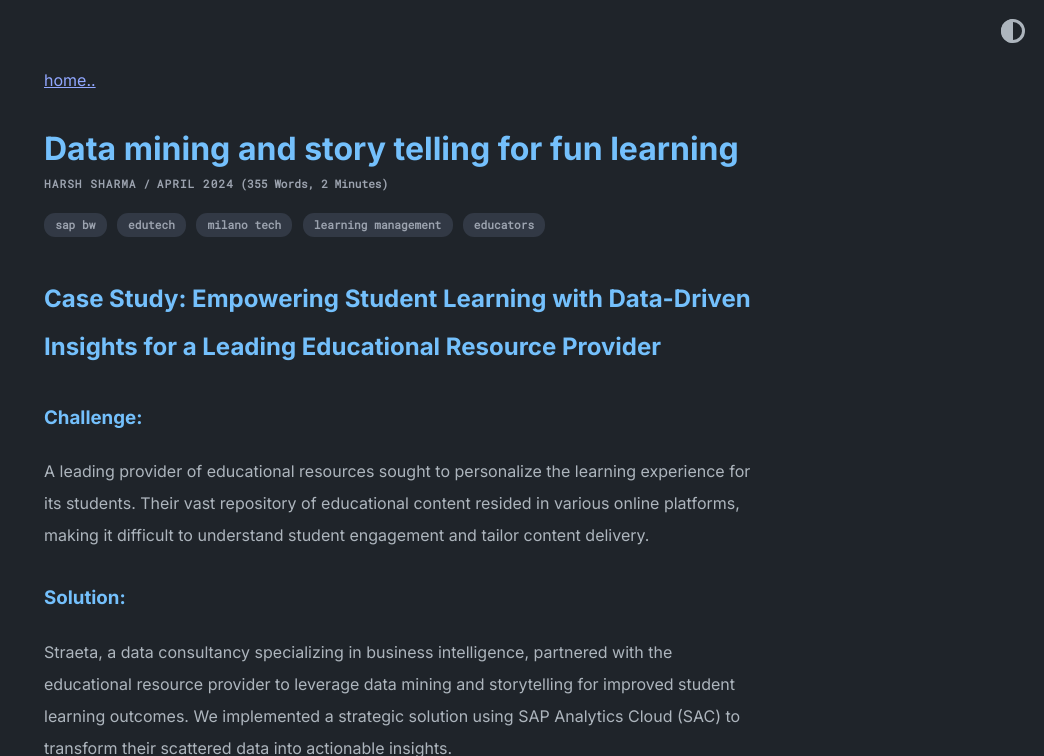
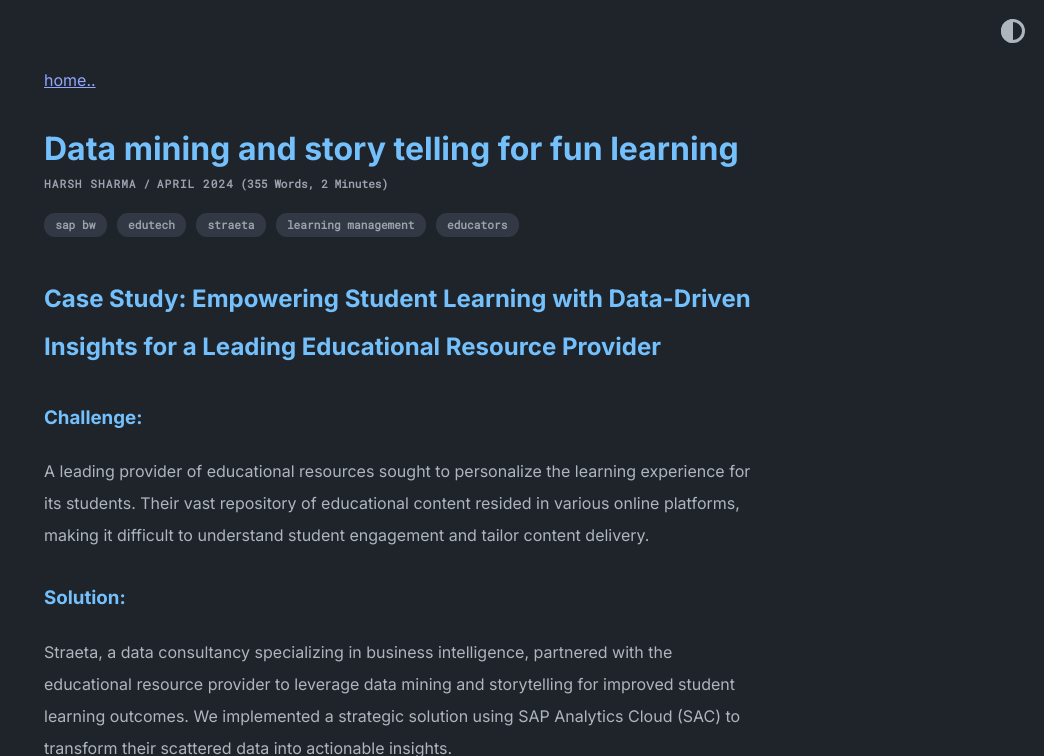
Before and after one commit to MilanoTech/milanotech.github.io, a Jekyll site: the page built from _posts/2024-04-14-Data Mining and story telling for fun learning.md, in a window 1280 px wide and 900 px high, cut to the strip 0-756 px from the top of the window. Shown: the whole strip, without its empty margins (236-1280 px from the left). Built offline with Jekyll 4.4.1, drawn with Linux system fonts in a browser that asks for light colours.

Commit message:
Update 2024-04-14-Data Mining and story telling for fun learning.md

```diff
--- a/_posts/2024-04-14-Data Mining and story telling for fun learning.md
+++ b/_posts/2024-04-14-Data Mining and story telling for fun learning.md
@@ -1,7 +1,7 @@
 ---
 layout: post
 author: Harsh Sharma
-tags: [SAP BW, EduTech, Milano Tech, Learning Management, Educators]
+tags: [SAP BW, EduTech, Straeta, Learning Management, Educators]
 ---
 ## Case Study: Empowering Student Learning with Data-Driven Insights for a Leading Educational Resource Provider
 ### Challenge:
```
